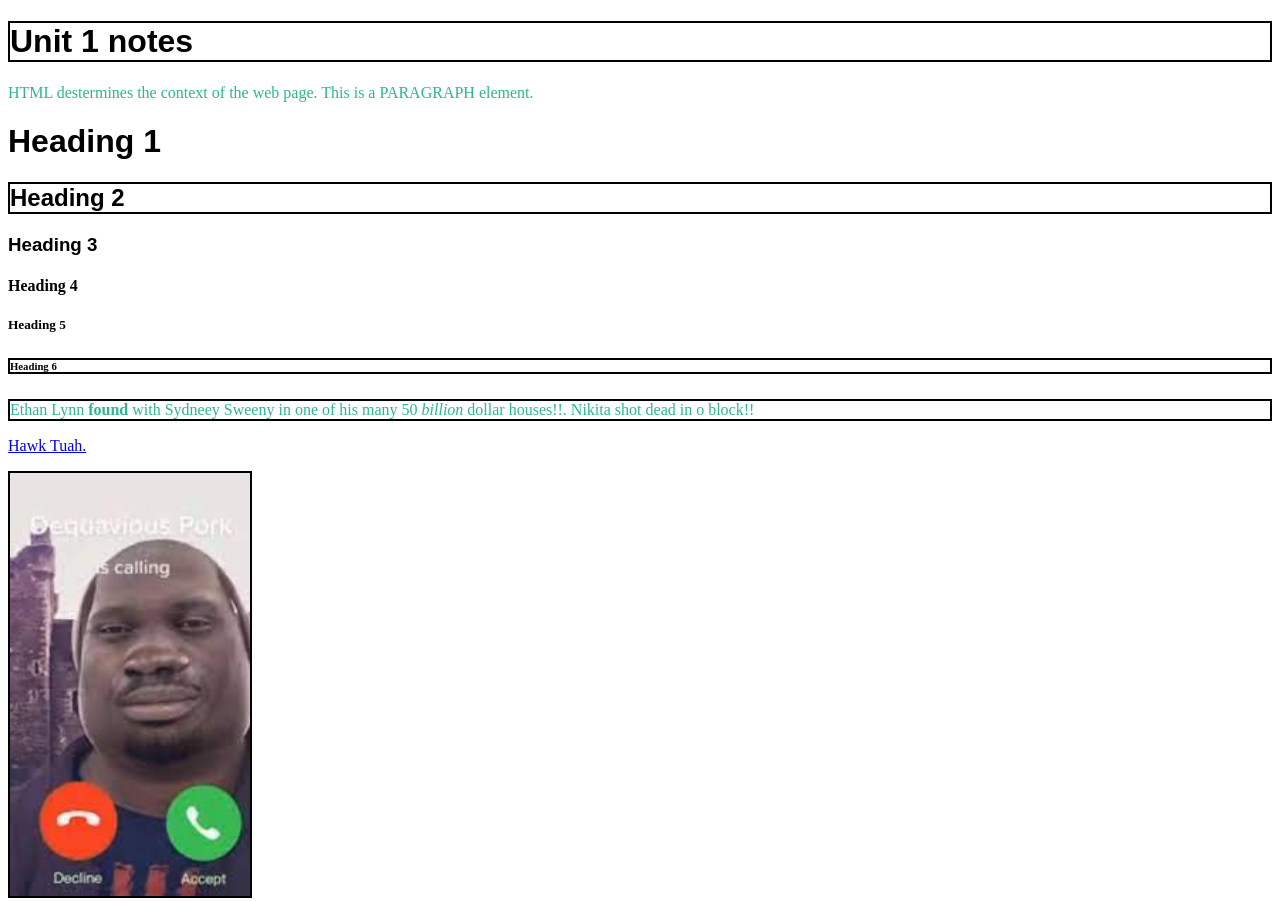
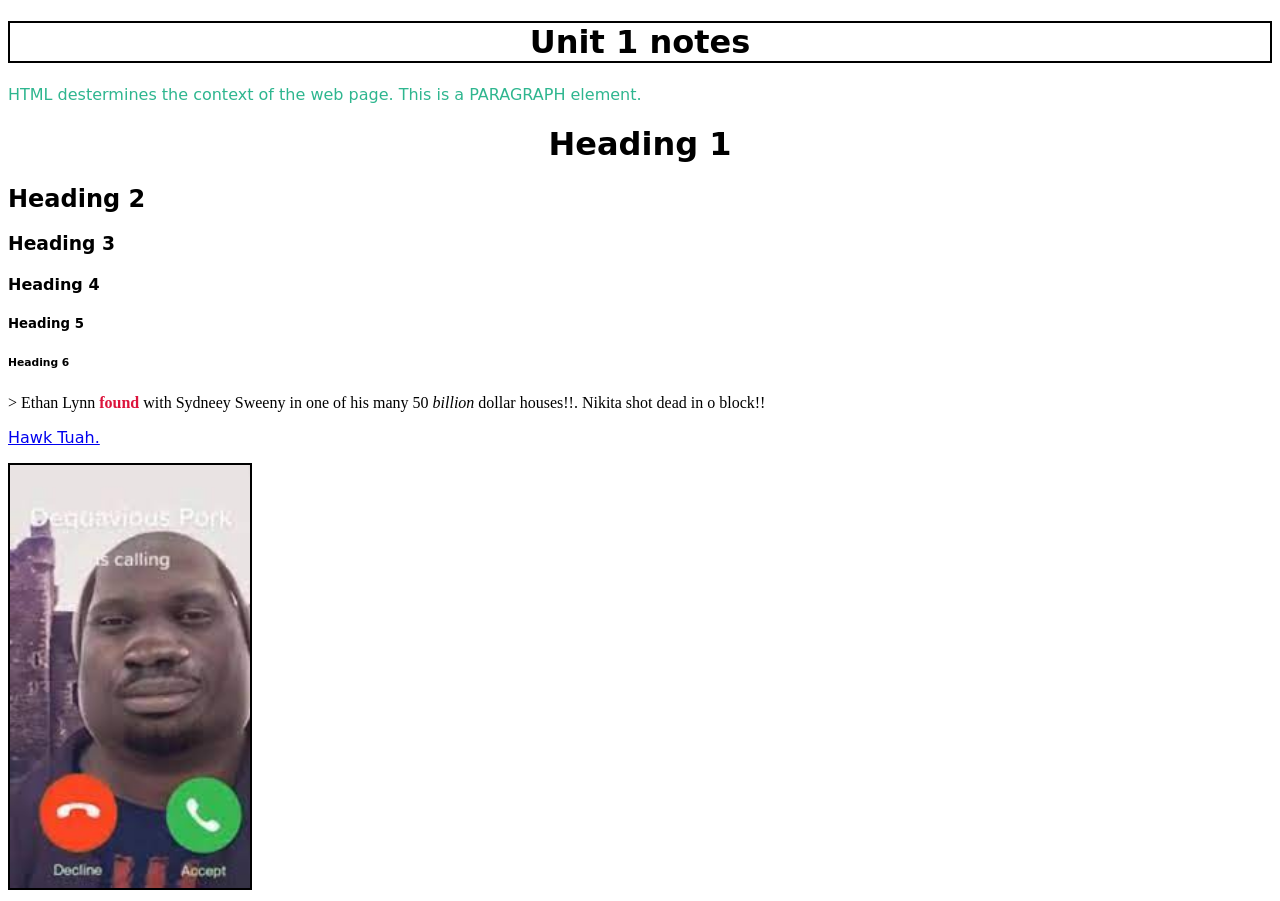
Before and after one commit to EthanL2027/cs1-unit1-notes, a plain HTML site: page index.html in a window 1280 px wide. Shown: the top 901 px of the page. Drawn offline with Linux system fonts and the light colour scheme.

Commit message:
added colors and typograph

```diff
--- a/index.html
+++ b/index.html
@@ -12,13 +12,13 @@
   <h1 class="border">Unit 1 notes</h1>
 <p id="intro">HTML destermines the context of the web page. This is a PARAGRAPH element.</p>
 <h1>Heading 1</h1>
-<h2 class="border">Heading 2</h2>
+<h2>Heading 2</h2>
 <h3> Heading 3</h3>
 <h4>Heading 4</h4>
 <h5> Heading 5</h5>
-<h6 class="border"> Heading 6</h6>
+<h6> Heading 6</h6>
 
-<p class="border"> Ethan Lynn <strong>found</strong> with Sydneey Sweeny in one of his many 50 <em>billion</em> dollar houses!!. Nikita shot dead in o block!!</p>
+> Ethan Lynn <strong>found</strong> with Sydneey Sweeny in one of his many 50 <em>billion</em> dollar houses!!. Nikita shot dead in o block!!</p>
 <p>
 <a href="https://www.youtube.com/@TalkTuahPod/">Hawk Tuah.</a>
 </p>
--- a/style.css
+++ b/style.css
@@ -3,13 +3,14 @@
 p{
     Color: rgb(46, 182, 143) ;
 }
-h1, h2, h3 {
-    font-family: sans-serif;
+h1, h2, h3,h4,h5,h6, p {
+    font-family: Cursive ;
 }
 
 /* Select by CLASS name */
 .border {
     border: 2px solid black;
+
 }
 
 /* select by ID name (unique) */
@@ -23,3 +24,16 @@ li{
 ol{
     color: aqua
 }
+
+/* Properties: colors and typography*/
+
+strong{
+    color:crimson;
+    background-color:rgba(238, 238, 245, 0.012);
+    font-weight:900;
+    font-style:impact
+}
+
+h1{
+    text-align:center
+}
```
